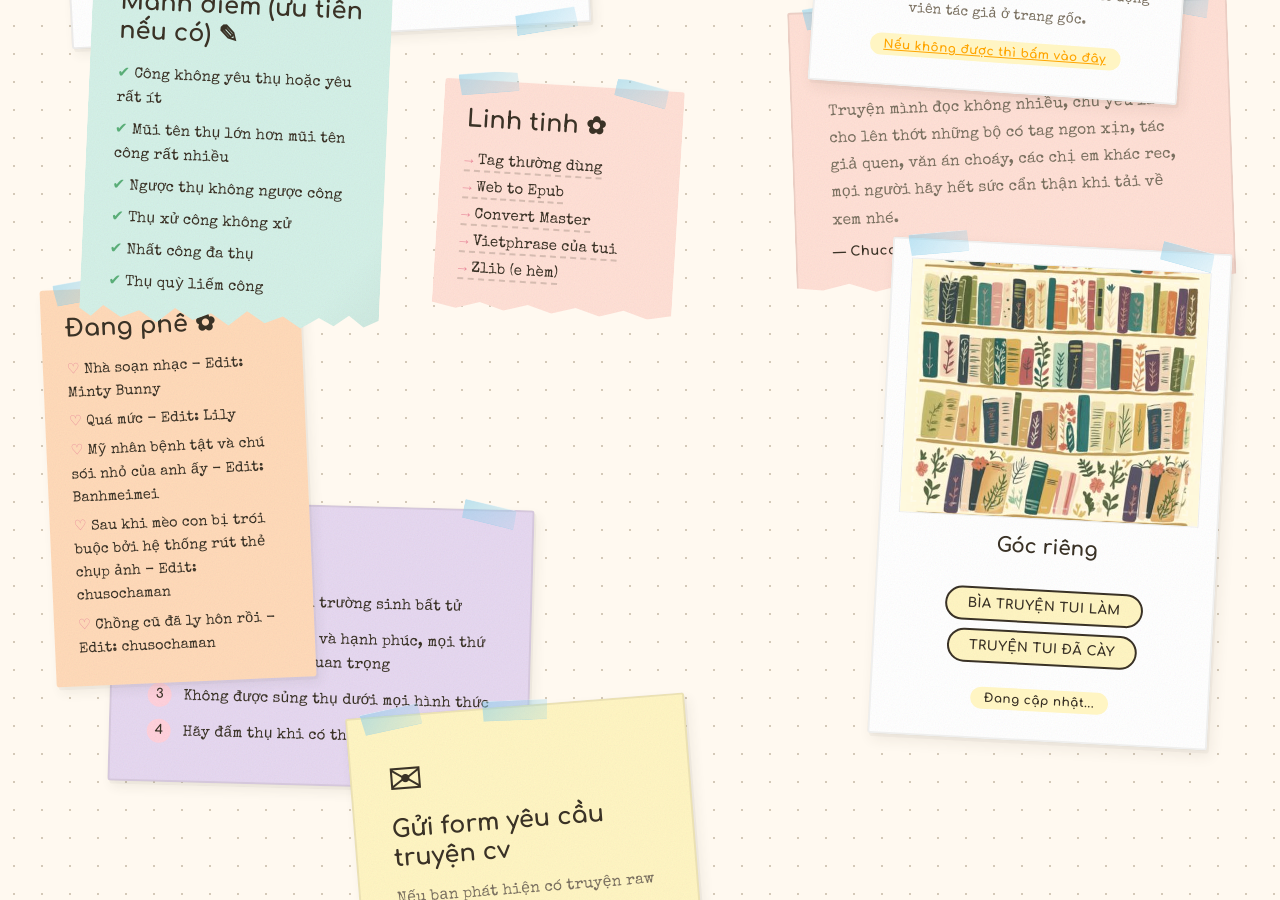
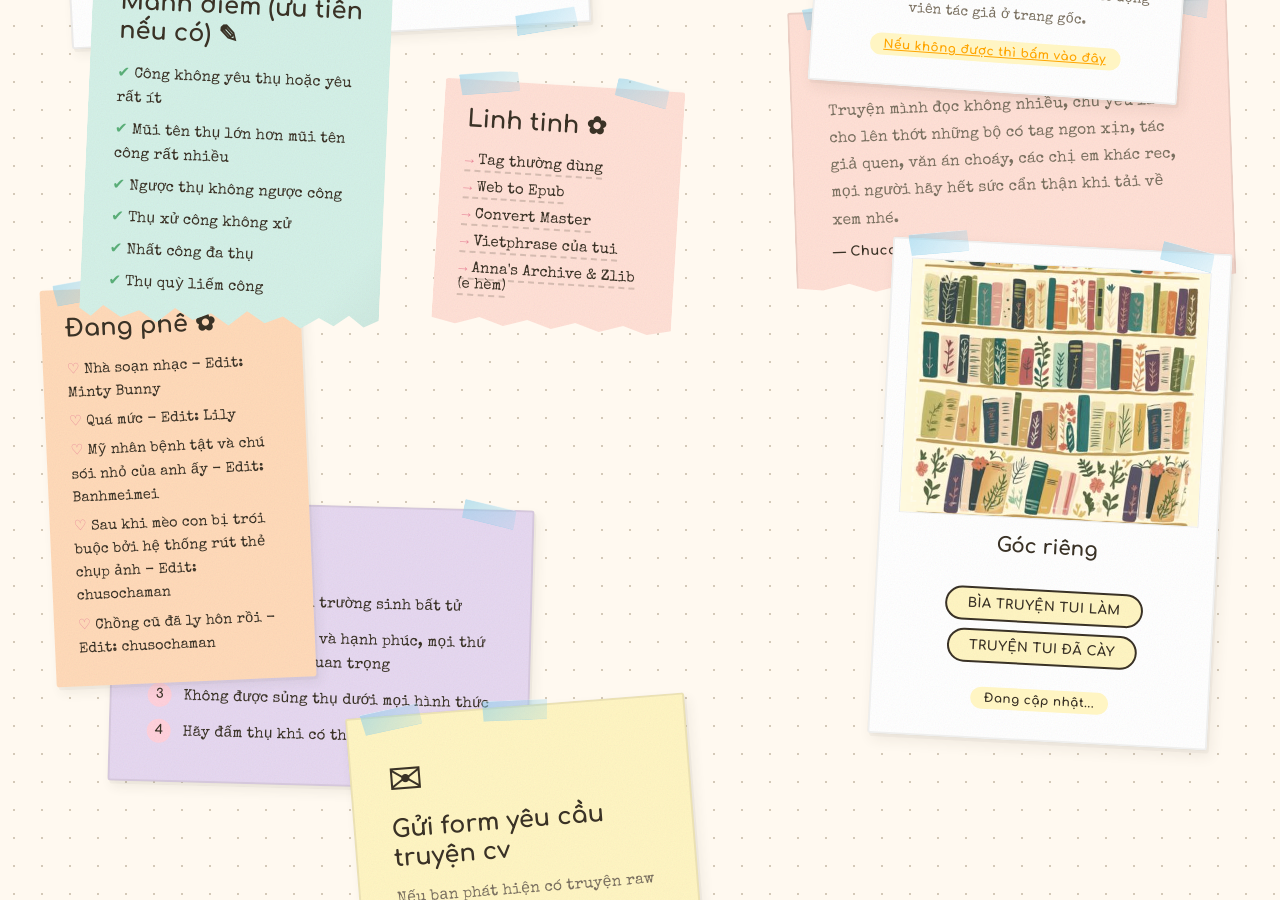
Before and after one commit to PhamNhaDoan/phamnhadoan.github.io, a Jekyll site: the page chucongconvert/index.html, which Jekyll copies as it is, in a window 1280 px wide and 900 px high, scrolled down 828 px. Built offline with Jekyll 4.4.1, drawn with Linux system fonts in a browser that asks for light colours.

```diff
--- a/chucongconvert/index.html
+++ b/chucongconvert/index.html
@@ -188,7 +188,7 @@
       <li><a href="https://wpd.my/">Web to Epub</a></li>
       <li><a href="https://p2r3.github.io/convert/">Convert Master</a></li>
       <li><a href="https://drive.google.com/drive/u/1/folders/1QpM651-VYb42-OCi8zE-KzTa3YEob0CA">Vietphrase của tui</a></li>
-      <li><a href="https://1lib.sk">Zlib (e hèm)</a></li>
+      <li><a href="https://anotepad.com/notes/hcmtibrk">Anna's Archive & Zlib (e hèm)</a></li>
     </ul>
   </article>
 
```
